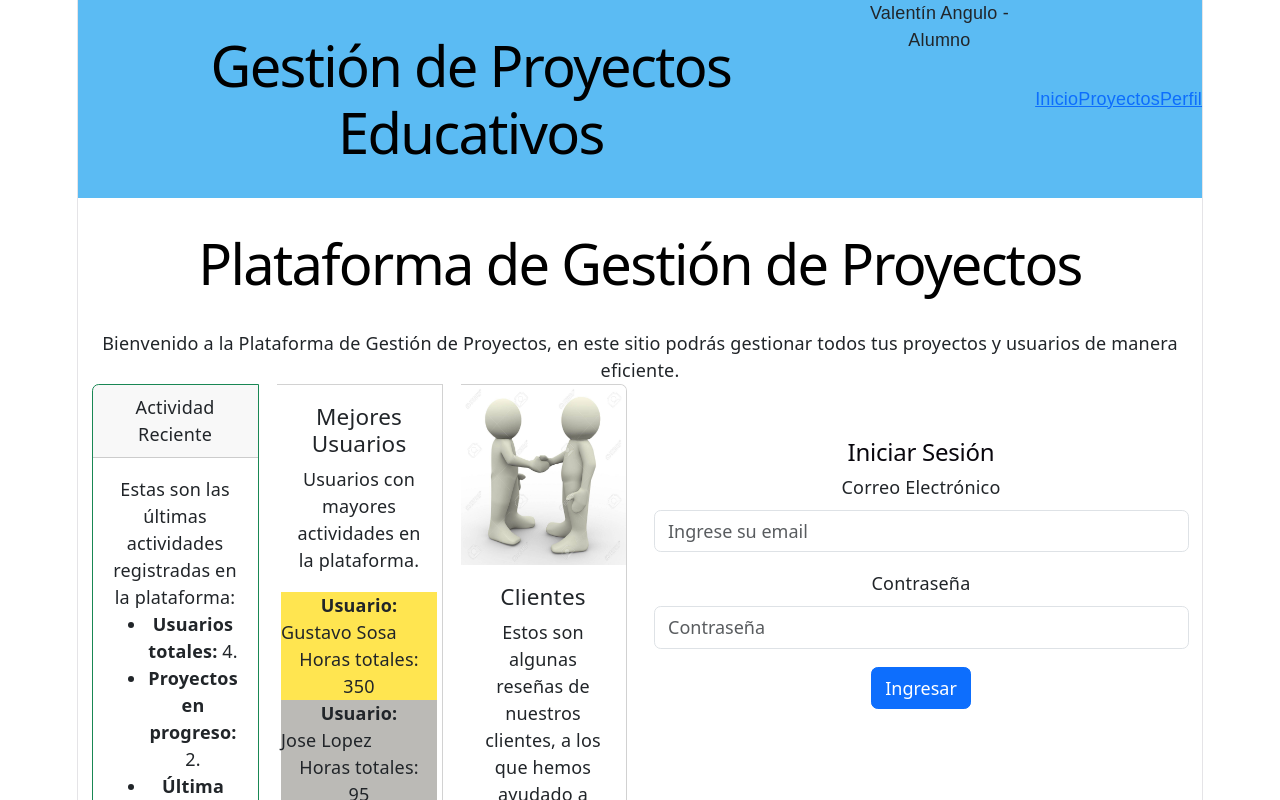
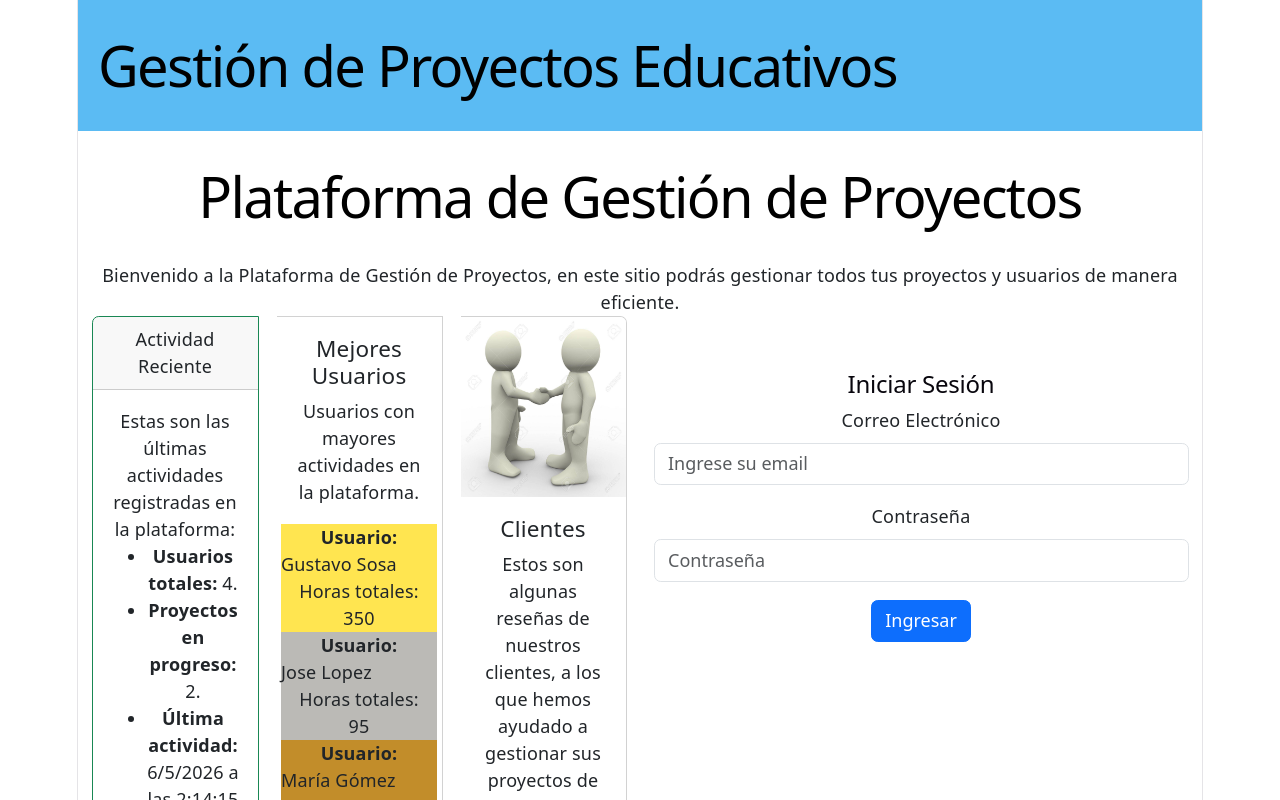
Before and after one commit to slendertroll777/pv_tp3_grupo2, a React (Vite) app: page / in a window 1280 px wide. Shown: the top 800 px of the page. Built offline with nearby package versions, Linux system fonts and the light colour scheme.

Commit message:
Correccion de error al ver nav e implementacion de emails Chosco

```diff
--- a/src/components/Header.jsx
+++ b/src/components/Header.jsx
@@ -1,18 +1,34 @@
-import '/src/assets/css/header.css';
+import "/src/assets/css/header.css";
 import Nav from "./Nav";
 import { useContext } from "react";
 import { UsuarioContext } from "../context/UsuarioContext";
 
 const Header = () => {
-  const { usuario } = useContext(UsuarioContext);
+
+    const { usuario } =
+        useContext(UsuarioContext);
+
     return (
         <header>
-      <h1>Gestión de Proyectos Educativos</h1>
+
+            <h1>
+                Gestión de Proyectos Educativos
+            </h1>
+
+            {usuario && (
+                <>
                     <div>
-        {usuario.nombre} - {usuario.rol}
+                        {usuario.nombre}
+                        {" - "}
+                        {usuario.rol}
                     </div>
+
                     <Nav />
+                </>
+            )}
+
         </header>
     );
 };
+
 export default Header;
--- a/src/context/UsuarioContext.jsx
+++ b/src/context/UsuarioContext.jsx
@@ -4,16 +4,24 @@ import usuarioService from "../services/usuarioService";
 export const UsuarioContext = createContext();
 
 export function UsuarioProvider({ children }) {
+
     const [usuario, setUsuario] = useState(() => {
         const usuarioGuardado = localStorage.getItem("usuario_global");
-        return usuarioGuardado ? JSON.parse(usuarioGuardado) : usuarioService.obtenerUsuarios()[0];
+
+        return usuarioGuardado
+            ? JSON.parse(usuarioGuardado)
+            : null;
     });
 
+    useEffect(() => {
 
-    useEffect(() => {
         if (usuario) {
-            localStorage.setItem("usuario_global", JSON.stringify(usuario));
+            localStorage.setItem(
+                "usuario_global",
+                JSON.stringify(usuario)
+            );
         }
+
     }, [usuario]);
 
     const actualizarPerfil = (nuevoUsuario) => {
@@ -24,6 +32,7 @@ export function UsuarioProvider({ children }) {
         <UsuarioContext.Provider
             value={{
                 usuario,
+                setUsuario,
                 actualizarPerfil
             }}
         >
```
Lines whose indentation alone changed are shown as unchanged.
